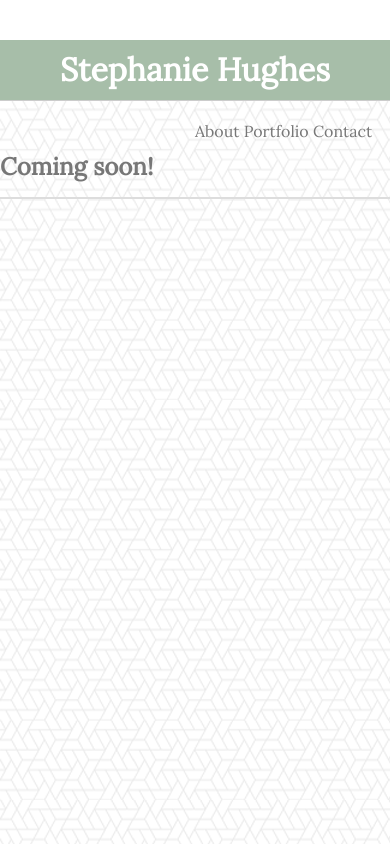
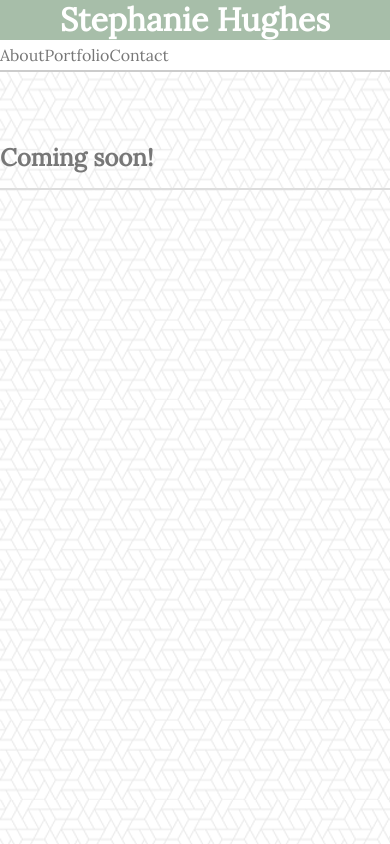
Before and after one commit to sghughes/Responsive-Portfolio, a plain HTML site: page portfolioSample.html in a window 390 px wide. Drawn offline with Linux system fonts and the light colour scheme.

Commit message:
Updated formatting for 768px

```diff
--- a/assets/css/style.css
+++ b/assets/css/style.css
@@ -82,7 +82,6 @@
     width: 100%;
     padding-bottom: 0px;
 
-
 }
 
 footer {
@@ -114,16 +113,15 @@
 }
 
 
-
-.navbar {
+/*.navbar {
     float: right;
-    /*position: absolute;
+    position: absolute;
     right: -250px;
-    top: 50px;*/
+    top: 50px;
     width: 50%;
     display: inline-block;
 
-}
+}*/
 
 .about:hover, .portfolio:hover, .contact:hover {
     font-weight: bold;
@@ -264,14 +262,50 @@
 
 }
 
-@media only screen and (max-width: 980px) {}
-@media only screen and (max-width: 768px) {
+@media only screen and (max-width: 980px) {
+
+}
+@media screen and (max-width: 768px) {
+
     .container {
+        width: 95%;
+    }
+
+    header {
+        display: inline-block;
+        padding: 0;
         width: 100%;
     }
-    header {
-        width: 100%;
+    h1 {
+     /*background-color:#4aaaa5;*/
+     background-color: #A7bea9;
+     margin: 0px;
+     color: #fff;
+     /*font-family: 'Georgia', Times, 'Times New Roman', serif;
+     */
+     font-family: 'Lora', serif;
+     /*height: 50px;*/
+     position: relative;
+     left: 50px;
+     text-align: center;
+     /*width: 300px;*/
+     width: 35%;
+     overflow: hidden;
+     min-width: 150px;
+     display: inline-block;
+    line-height: 40px;
+    padding: 0;
+
+
     }
+
+    ul {
+        position: absolute;
+        float: right;
+        left: 500px;
+    }
+
+
 }
 @media only screen and (max-width: 640px) {
     h1 {
@@ -283,13 +317,20 @@
     .container {
         width: 100%;
         margin-top: 50px;
+
     }
 
     ul {
+        position: static;
         width: 100%;
-        display: block;
+        display: flex;
         padding: 0;
         text-align: center;
+        background-color: #fff;
+        margin: 0;
+        line-height: 30px;
+        border-bottom: 1px solid #ccc;
+
 
     }
     .portfolio2, .portfolio3, .portfolio4, .portfolio5 {
--- a/portfolioSample.html
+++ b/portfolioSample.html
@@ -9,7 +9,7 @@
     <link href="https://fonts.googleapis.com/css?family=Barlow|Lora&display=swap" rel="stylesheet">
 </head>
 <body>
-    <header>
+    <!-- <header>
         <h1 class="name">Stephanie Hughes</h1>
     </header>
 
@@ -18,7 +18,18 @@
         <a class="portfolio" href="portfolio.html">Portfolio</a>
         <a class="contact" href="contact.html">Contact</a>
 
-    </section>
+    </section> -->
+
+    <header>
+        <!-- <div class="header"> -->
+            <h1 class="name">Stephanie Hughes</h1>
+            <ul>
+                <li><a class="about" href="index.html">About</a></li>
+                <li><a class="portfolio" href="portfolio.html">Portfolio</a></li>
+                <li><a class="contact" href="contact.html">Contact</a></li>
+            </ul>
+        <!-- </div> -->
+    </header>
 
     <div class="container">
             <h2 class="temporaryPortfolio">Coming soon!</h2>
```
Also changed, not shown: index.html (+0 -1 lines).
